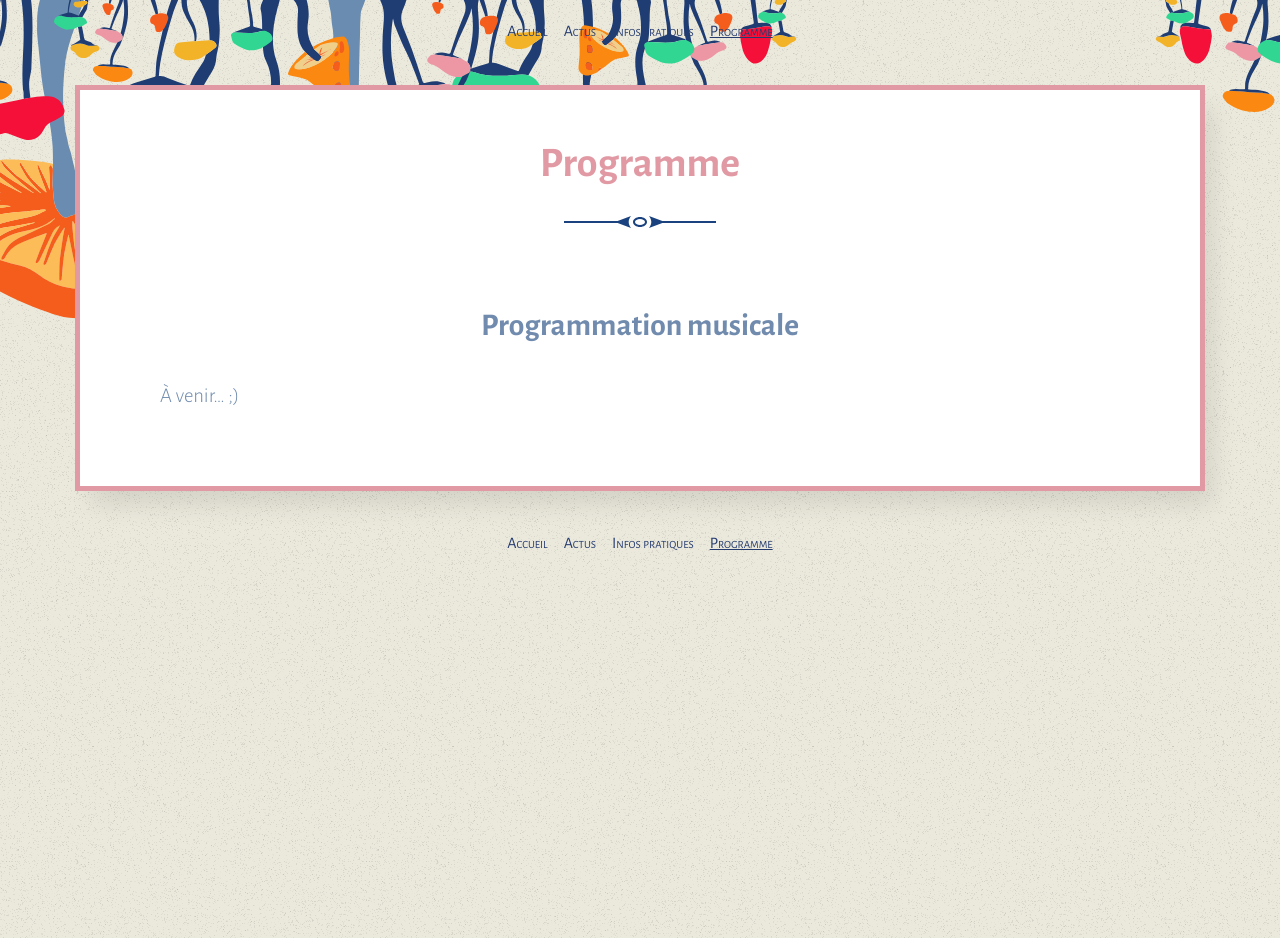
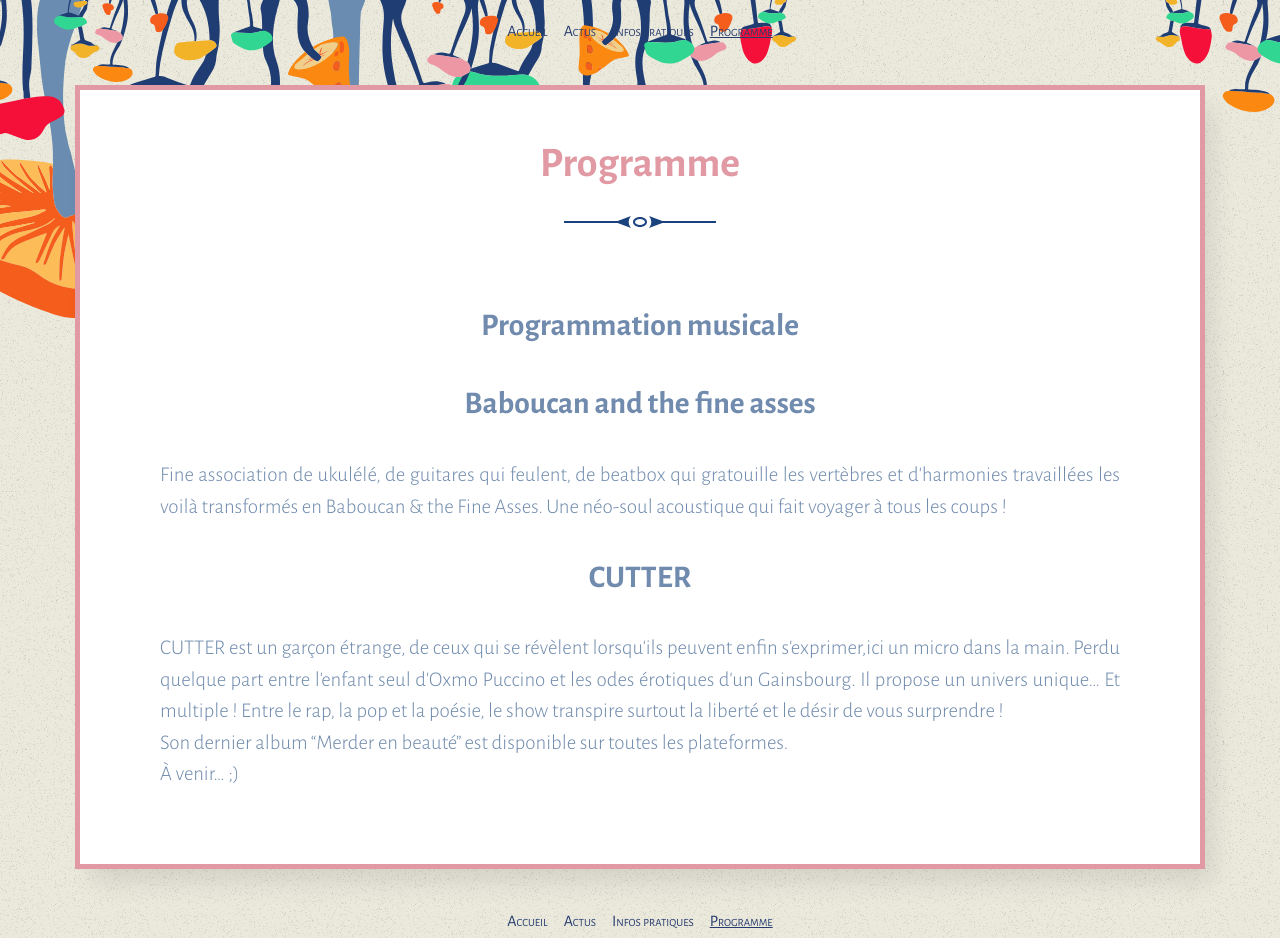
Before and after one commit to Herbes-Folles/Herbes-Folles.github.io, a Jekyll site: the page built from content/programme.md, in a window 1280 px wide. Built offline with Jekyll 4.4.1, drawn with Linux system fonts in a browser that asks for light colours.

Commit message:
Update programme.md

```diff
--- a/content/programme.md
+++ b/content/programme.md
@@ -5,4 +5,11 @@ title: Programme
 
 ## Programmation musicale
 
+## Baboucan and the fine asses
+Fine association de ukulélé, de guitares qui feulent, de beatbox qui gratouille les vertèbres et d’harmonies travaillées les voilà transformés en Baboucan & the Fine Asses. Une néo-soul acoustique qui fait voyager à tous les coups !
+
+## CUTTER
+CUTTER est un garçon étrange, de ceux qui se révèlent lorsqu'ils peuvent enfin s'exprimer,ici un micro dans la main. Perdu quelque part entre l'enfant seul d'Oxmo Puccino et les odes érotiques d'un Gainsbourg. Il propose un univers unique... Et multiple ! Entre le rap, la pop et la poésie, le show transpire surtout la liberté et le désir de vous surprendre !
+Son dernier album "Merder en beauté" est disponible sur toutes les plateformes.
+
 À venir... ;)
```
